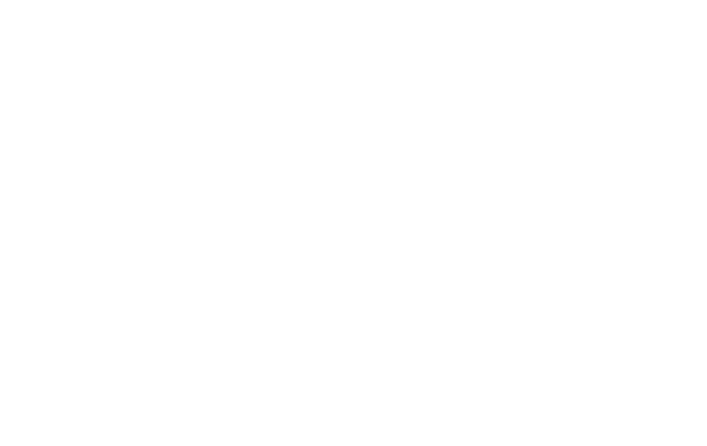
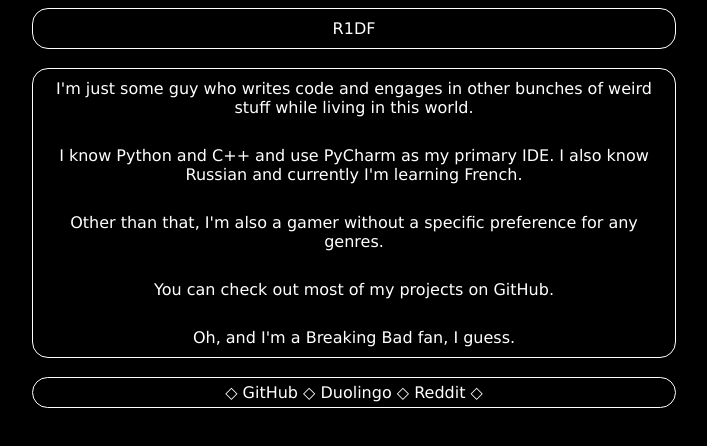
Before and after one commit to AlphaBeta906/r1df.github.io, a plain HTML site: page index.html in a window 1280 px wide. Shown: the whole page, without its empty margins (286-993 px from the left). Drawn offline with Linux system fonts and the light colour scheme.

Commit message:
website complete for now

```diff
--- a/index.html
+++ b/index.html
@@ -2,8 +2,51 @@
 <html>
     <head>
         <title>R1DF</title>
+        <link rel="stylesheet" href="style.css">
+        <link rel="icon" type="image/x-icon" href="favicon.ico">
     </head>
     <body>
-        <p style="color: white;">Don't expect much here.</p>
+        <div class="round_wrapper">
+            <p>R1DF</p>
+        </div>
+        <br>
+
+        <div class="round_wrapper">
+            <p>
+                I'm just some guy who writes code and engages in other bunches of weird stuff while
+                living in this world.
+            </p>
+            <br>
+
+            <p>
+                I know Python and C++ and use PyCharm as my primary IDE. I also know Russian and currently
+                I'm learning French.
+            </p>
+            <br>
+
+            <p>
+                Other than that, I'm also a gamer without a specific preference for any genres.
+            </p>
+            <br>
+
+            <p>You can check out most of my projects on GitHub.</p>
+            <br>
+
+            <p>Oh, and I'm a Breaking Bad fan, I guess.</p>
+        </div>
+        <br>
+
+        <div class="round_wrapper">
+            <span>
+                &#9671;
+                <a href="https://github.com/R1DF">GitHub</a>
+                &#9671;
+                <a href="https://www.duolingo.com/profile/_R1DF">Duolingo</a>
+                &#9671;
+                <a href="https://www.reddit.com/user/_r1df">Reddit</a>
+                &#9671;
+            </span>
+        </div>
+
     </body>
 </html>
--- /dev/null
+++ b/style.css
@@ -0,0 +1,36 @@
+/* Page background */
+body {
+    background-color: black;
+    font-family: "Verdana";
+    color: white;
+}
+
+p {
+    margin-top: 5px;
+    margin-bottom: 5px;
+}
+
+/* Links */
+a:link, a:active, a:visited {
+    color: white;
+    text-decoration: none;
+    margin-top: 5px;
+    margin-bottom: 5px;
+}
+
+a:hover {
+    color: gray;
+    text-decoration: none;
+}
+
+/*  Classes */
+.round_wrapper {
+    text-align: center;
+    justify-content: center;
+    border-color: white;
+    border: 1.5px solid white;
+    border-radius: 1rem;
+    width: 50%;
+    margin: auto;
+    padding: 5px;
+}
```
Also changed, not shown: 404.html (added, +40 -0 lines), favicon.ico (added).
